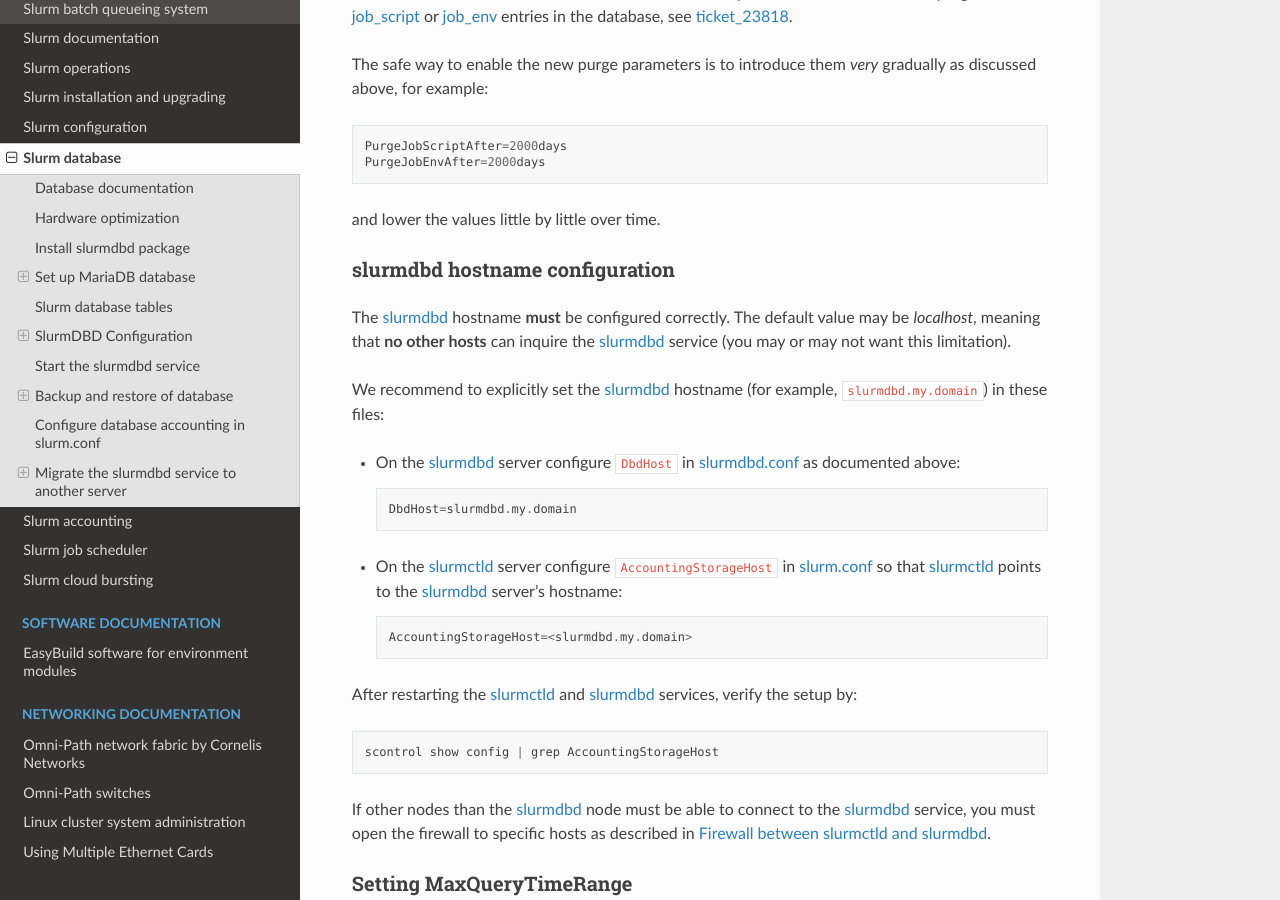
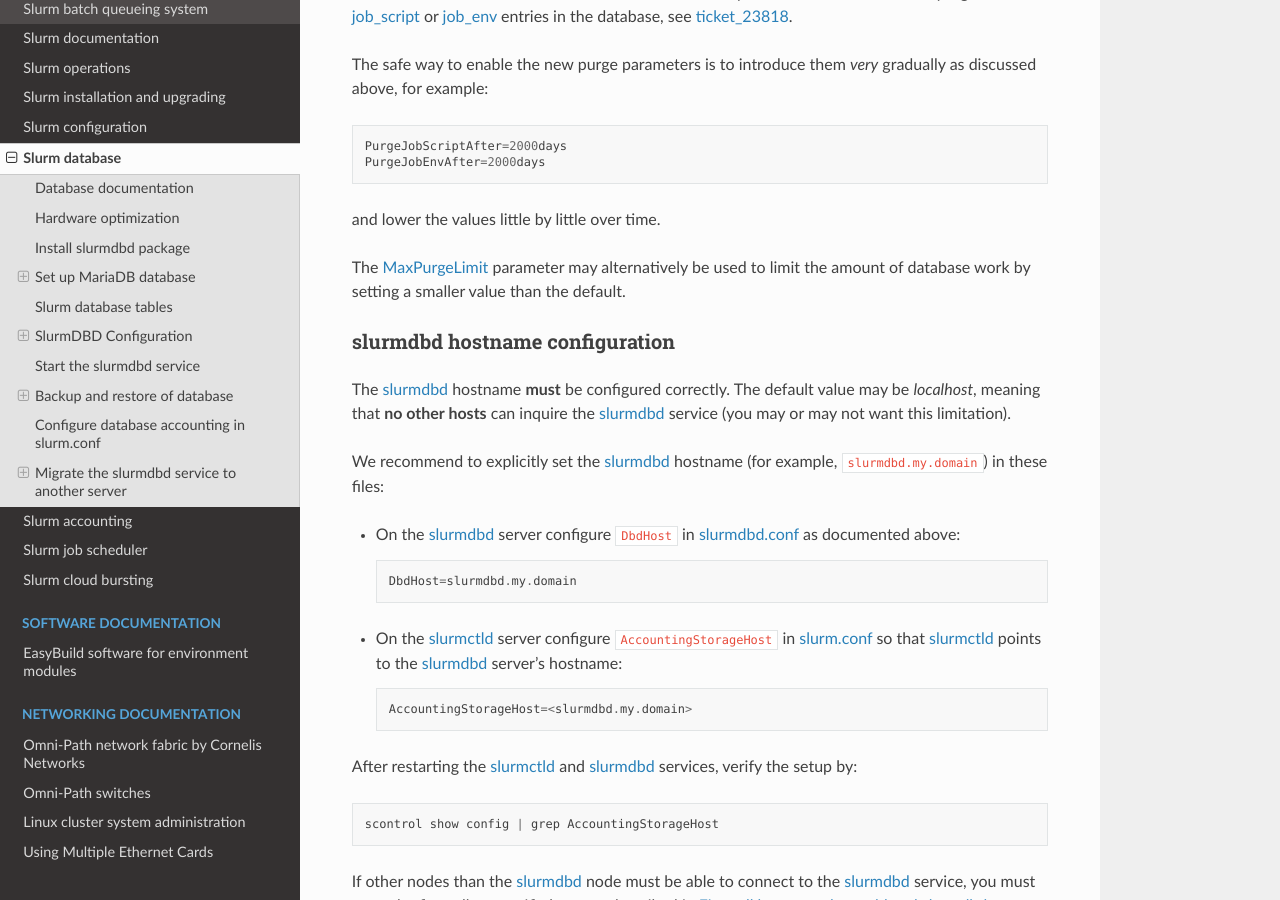
Before and after one commit to OleHolmNielsen/Niflheim_system, a Sphinx documentation site: the page built from docs/Slurm_database.rst, in a window 1280 px wide and 900 px high, scrolled down 9235 px. Built offline with Sphinx 7.4.7 and the Read the Docs theme 3.1.0, drawn with Linux system fonts in a browser that asks for light colours.

Commit message:
MaxPurgeLimit parameter

```diff
--- a/docs/Slurm_database.rst
+++ b/docs/Slurm_database.rst
@@ -411,9 +411,12 @@ for example::
 
 and lower the values little by little over time.
 
+The MaxPurgeLimit_ parameter may alternatively be used to limit the amount of database work by setting a smaller value than the default.
+
 .. _job_script: https://slurm.schedmd.com/slurm.conf.html#OPT_job_script
 .. _job_env: https://slurm.schedmd.com/slurm.conf.html#OPT_job_env
 .. _ticket_23818: https://support.schedmd.com/show_bug.cgi?id=23818
+.. _MaxPurgeLimit: https://slurm.schedmd.com/slurmdbd.conf.html#OPT_MaxPurgeLimit
 
 slurmdbd hostname configuration
 -------------------------------
```
